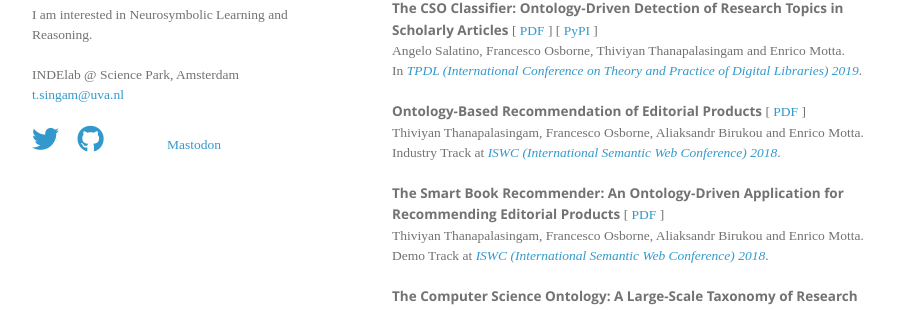
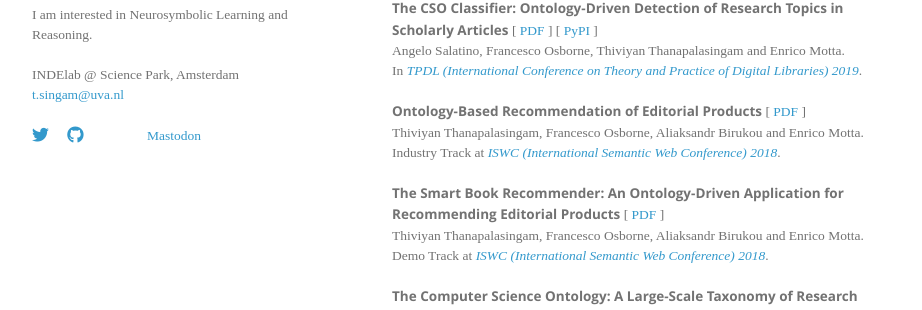
Before and after one commit to thiviyanT/website, a Jekyll site: the page built from index.html, in a window 1280 px wide. Shown: the part 572-882 px from the top of the page, without its empty margins (178-1100 px from the left). Built offline with Jekyll 4.4.1, drawn with Linux system fonts in a browser that asks for light colours; nearby versions of some CDN libraries; some web fonts are replaced; the list of posts is cut into pages by our own code; a style sheet for code colours, icons or effects is not loaded.

Commit message:
Update header.html

```diff
--- a/_includes/header.html
+++ b/_includes/header.html
@@ -8,8 +8,8 @@
     <a href="mailto:t.singam@uva.nl">t.singam@uva.nl</a><br>
     </p>
     <span id="links">
-        <a href="https://twitter.com/ThiviyanSingam"><i class="fab fa-twitter fa-2x"></i></a>
-        <a href="https://github.com/thiviyanT"><i class="fab fa-github fa-2x"></i></a>
+        <a href="https://twitter.com/ThiviyanSingam"><i class="fa-brands fa-twitter fa-lg"></i></a>
+        <a href="https://github.com/thiviyanT"><i class="fa-brands fa-github fa-lg"></i></a>
         <a href="https://scholar.google.com/citations?user=F2PvjdUAAAAJ"><i class="ai ai-google-scholar ai-2x"></i></a>
         <a href="https://dblp.org/pers/hd/t/Thanapalasingam:Thiviyan"><i class="ai ai-dblp ai-2x"></i></a>
         <a href="https://orcid.org/0000-0002-0170-9105"><i class="ai ai-orcid ai-2x"></i></a>
```
